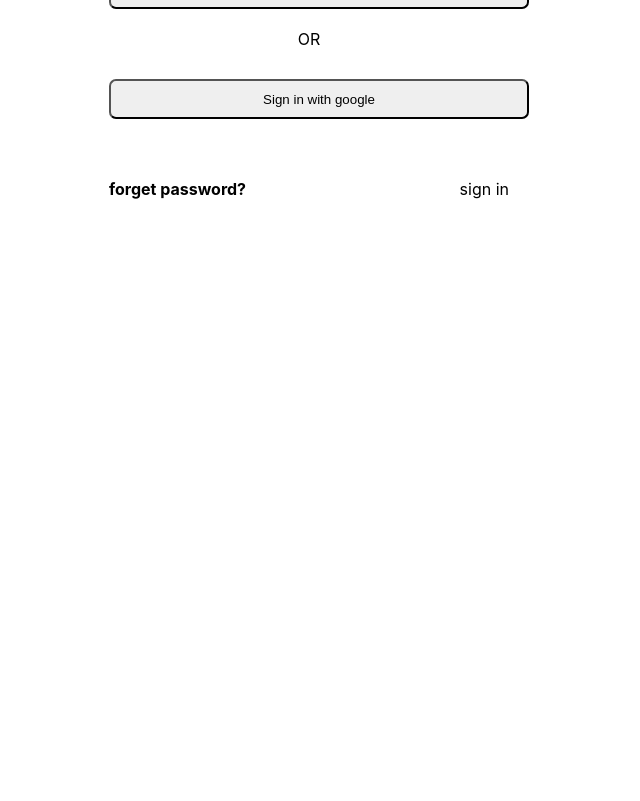
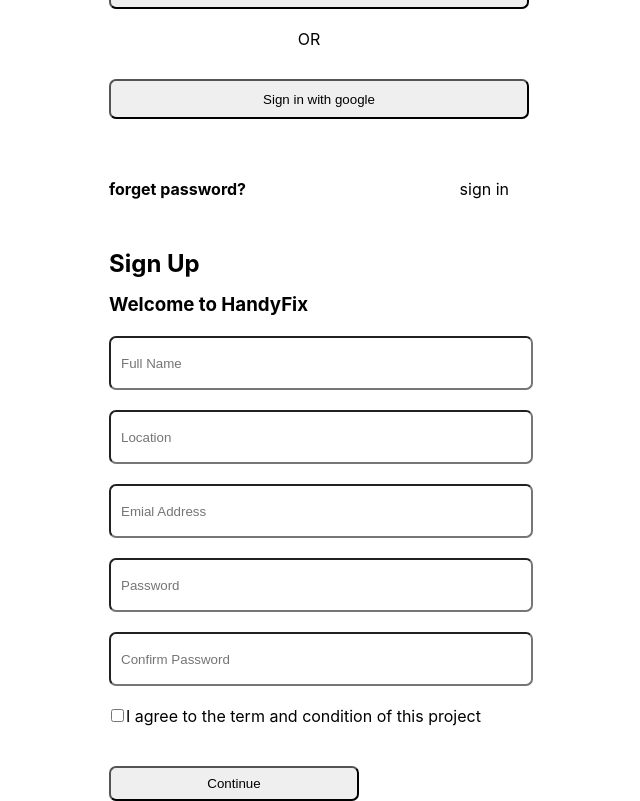
Before and after one commit to Women-Techsters-Fellowship-2021/Group8-FinalProject-HandyFix, a React (Create React App) app: page / in a window 1280 px wide. Shown: the part 407-1208 px from the top of the page, without its empty margins (331-971 px from the left). Before the commit the page ends 800 px from the top, so only its background shows below. Built offline with nearby package versions, Linux system fonts and the light colour scheme.

Commit message:
Sign Up commit

```diff
--- a/src/App.css
+++ b/src/App.css
@@ -2,13 +2,13 @@
    padding: 0;
    margin: 0;
  }
-
+/* this is the styling forLogin page */
  .App{
  max-width: 400px;
   margin-left:auto;
  margin-right:auto;
 margin-top: 100px;
-max-height: 100vh;
+/* max-height: 100vh; */
 
 
 }
@@ -50,6 +50,59 @@
   margin-top: 20px;
 }
 
+/* this is the styling for signUp page */
+.SignUp{
+  margin-left:auto;
+margin-right:auto;
+padding: auto;
+max-width: 400px;
+display: flex;
+flex-direction: column;
+margin-top: 25px;
+
+}
+
+.SignUpHead{
+  margin-bottom:10px;
+  margin-top: 15px;
+}
+.SignUpForm{
+  max-width: 400px;
+
+
+}
+.SignUpInput{
+width:400px;
+height: 30px;
+margin:10px 0 10px 0;
+border-radius: 7px;
+padding: 10px;
+}
+
+.TandC a{
+  color: black;
+  text-decoration: none;
+  margin-bottom: 15px;
+}
+.TandC{
+  margin-bottom:10px;
+  margin-top:10px;
+  text-decoration: none;
+}
+.SignUpcheckbox{
+  margin: 2px;
+
+}
+
+.SignUpCtn button{
+height:35px;
+  width:250px;
+  border-radius:7px;
+}
+.SignUpCtn{
+  margin-top: 15px;
+}
+
 
 
 /* @media (prefers-reduced-motion: no-preference) {
--- a/src/App.js
+++ b/src/App.js
@@ -1,11 +1,14 @@
 
 import './App.css';
 import Login from './Components/Login';
+import SignUp from './Components/Sign';
 
 function App() {
   return (
-
-        <Login/>
+  <div>
+         <Login/>
+        <SignUp/>
+        </div>
   )}
 
 
--- a/src/Components/Sign.jsx
+++ b/src/Components/Sign.jsx
@@ -0,0 +1,47 @@
+function SignUp() {
+  return (
+    <div className="SignUp">
+      <h2>Sign Up</h2>
+      <div className="SignUpHead">
+        <h3>Welcome to HandyFix</h3>
+      </div>
+      <div className="SignUpForm">
+        <input
+          className="SignUpInput"
+          placeholder="Full Name"
+          type="text"
+        ></input>
+        <input
+          className="SignUpInput"
+          placeholder="Location"
+          type="text"
+        ></input>
+        <input
+          className="SignUpInput"
+          placeholder="Emial Address"
+          type="text"
+        ></input>
+        <input
+          className="SignUpInput"
+          placeholder="Password"
+          type="text"
+        ></input>
+        <input
+          className="SignUpInput"
+          placeholder="Confirm Password"
+          type="text"
+        ></input>
+      </div>
+      <div className="TandC">
+        <input type="checkbox" className="SignUpcheckbox" required></input>
+        <a href="">I agree to the term and condition of this project</a>
+      </div>
+       <div className="SignUpCtn">
+      <button type="submit"  className="SignUpCtn">
+        Continue
+      </button>
+      </div>
+    </div>
+  );
+}
+export default SignUp;
```
